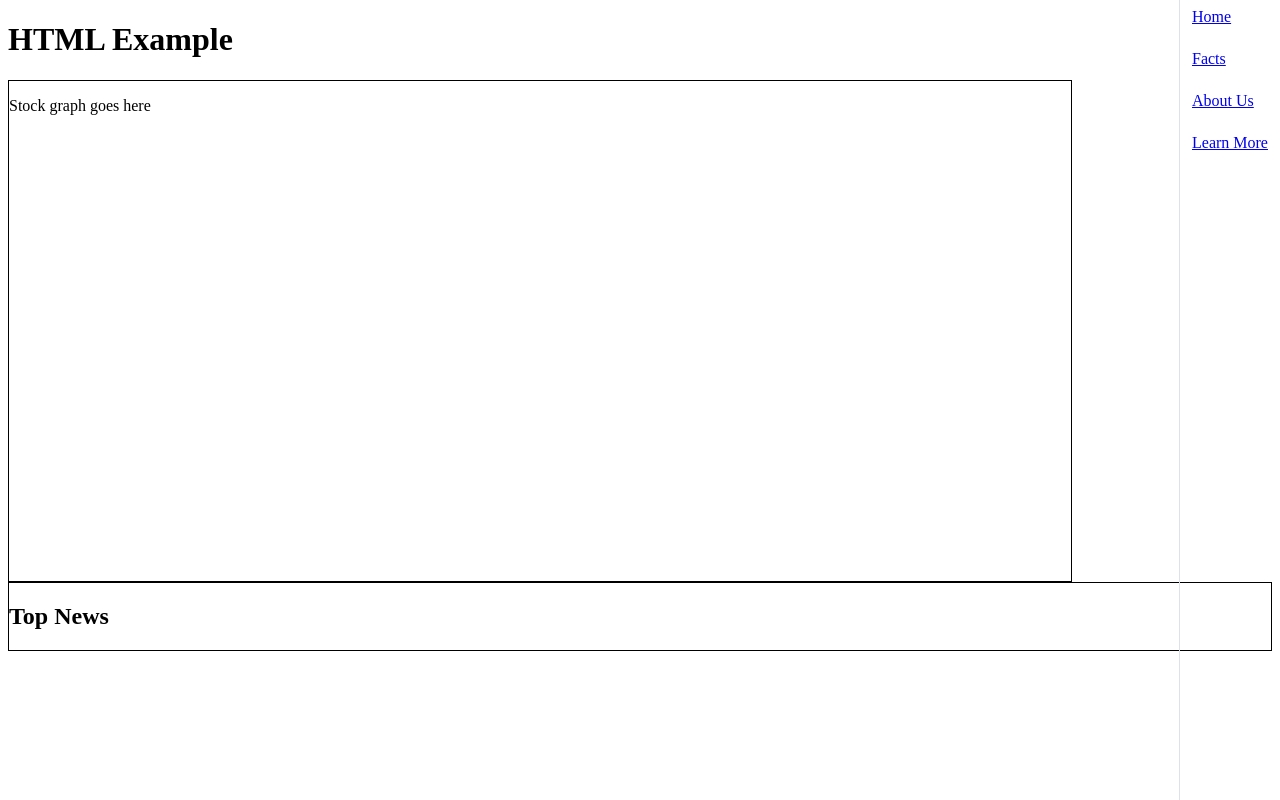
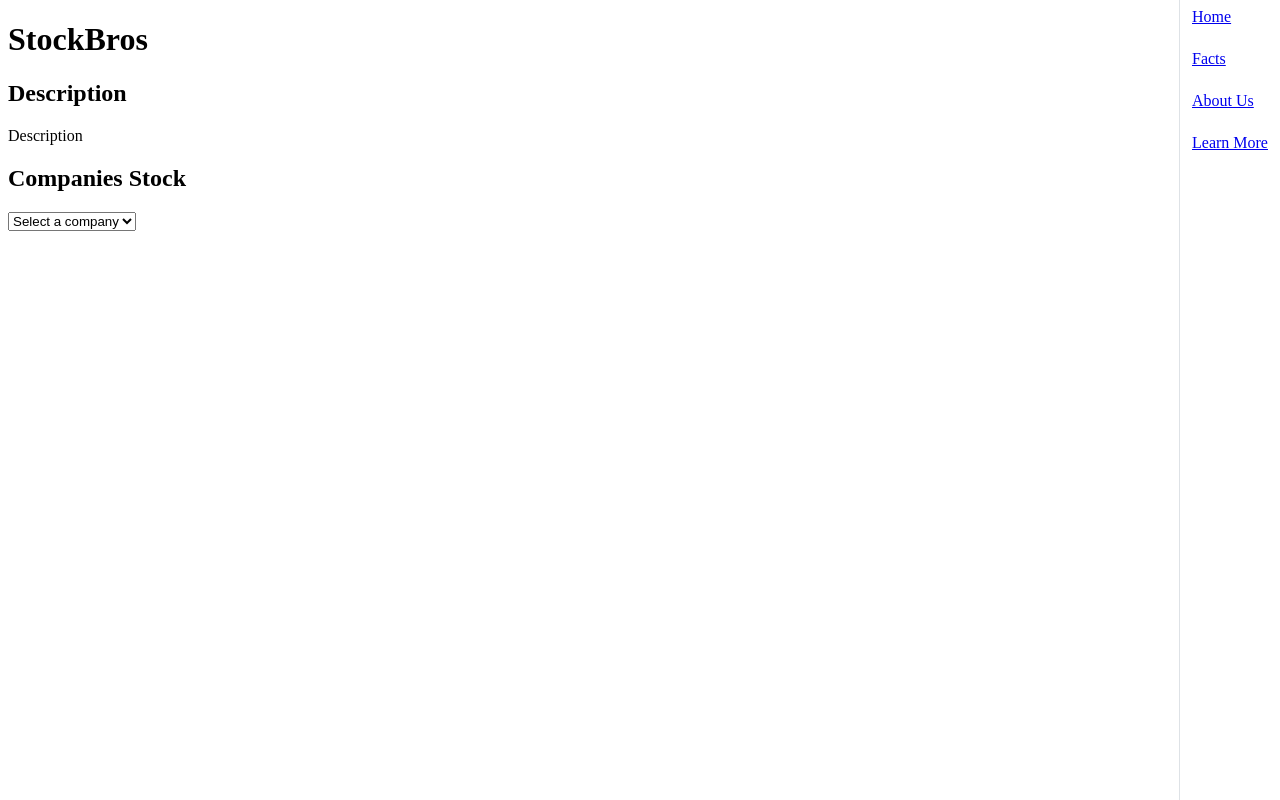
Before and after one commit to BYTE-Club-CCNY/StockBros, a React (Vite) app in the folder ByteProject/my-react-app/: page / in a window 1280 px wide. Built offline with nearby package versions, Linux system fonts and the light colour scheme.

Commit message:
Implemented the Framework for the localhost

```diff
--- /dev/null
+++ b/ByteProject/my-react-app/src/AmazonComponent.jsx
@@ -0,0 +1,30 @@
+import React from 'react';
+
+class AmazonComponent extends React.Component {
+    render() {
+      const { selectedCompany } = this.props;
+      return (
+        <div className="container-fluid">
+          <div className="row">
+
+            {/* Main content */}
+            <div className="col">
+              <h1>Amazon Stock Information</h1>
+              <div className="placeholder-graph mb-3 p-2">
+                {/* Placeholder for the stock graph */}
+                <p className="text-center">Amazon stock graph goes here</p>
+              </div>
+              <div className="p-2" style={{ border: '1px solid #000' }}>
+                {/* Placeholder for the top news section */}
+                <h2>Top News</h2>
+                {/* News items will be populated here */}
+              </div>
+            </div>
+
+          </div>
+        </div>
+      );
+    }
+  }
+
+  export default AmazonComponent;
--- a/ByteProject/my-react-app/src/App.jsx
+++ b/ByteProject/my-react-app/src/App.jsx
@@ -1,15 +1,53 @@
-import MainContent from './MainContent';
-import VerticalNav from './VerticalNav';
+import React from 'react';
+import Home from './Home';
+import VerticalNav from './VerticalNav'; // Importing VerticalNav component
+import AmazonComponent from './AmazonComponent';
+import NvidiaComponent from './NvidiaComponent';
+import MetaComponent from './MetaComponent';
+import NetflixComponent from './NetflixComponent';
+import AppleComponent from './AppleComponent';
 
-const App = () => {
-  return (
-    <div className="container-fluid">
-      <div className="row">
-        <MainContent />
-        <VerticalNav />
+class App extends React.Component {
+  constructor(props) {
+    super(props);
+    this.state = {
+      selectedCompany: null
+    };
+  }
+
+  handleCompanyChange = (company) => {
+    this.setState({ selectedCompany: company });
+  };
+
+  render() {
+    const { selectedCompany } = this.state;
+    return (
+      <div>
+        <VerticalNav /> {/* Rendering VerticalNav component */}
+        <Home />
+        <div>
+          <h2>Companies Stock</h2>
+          <select onChange={(e) => this.handleCompanyChange(e.target.value)}>
+            <option value="">Select a company</option>
+            <option value="Amazon">Amazon</option>
+            <option value="Nvidia">Nvidia</option>
+            <option value="Meta">Meta</option>
+            <option value="Netflix">Netflix</option>
+            <option value="Apple">Apple</option>
+          </select>
+          {selectedCompany && (
+            <>
+              {selectedCompany === 'Amazon' && <AmazonComponent />}
+              {selectedCompany === 'Nvidia' && <NvidiaComponent />}
+              {selectedCompany === 'Meta' && <MetaComponent />}
+              {selectedCompany === 'Netflix' && <NetflixComponent />}
+              {selectedCompany === 'Apple' && <AppleComponent />}
+            </>
+          )}
+        </div>
       </div>
-    </div>
-  );
-};
+    );
+  }
+}
 
 export default App;
--- /dev/null
+++ b/ByteProject/my-react-app/src/AppleComponent.jsx
@@ -0,0 +1,29 @@
+import React from 'react';
+
+class AppleComponent extends React.Component {
+    render() {
+      return (
+        <div className="container-fluid">
+          <div className="row">
+
+            {/* Main content */}
+            <div className="col">
+              <h1>Apple Stock Information</h1>
+              <div className="placeholder-graph mb-3 p-2">
+                {/* Placeholder for the stock graph */}
+                <p className="text-center">Apple stock graph goes here</p>
+              </div>
+              <div className="p-2" style={{ border: '1px solid #000' }}>
+                {/* Placeholder for the top news section */}
+                <h2>Top News</h2>
+                {/* News items will be populated here */}
+              </div>
+            </div>
+
+          </div>
+        </div>
+      );
+    }
+  }
+
+  export default AppleComponent;
--- /dev/null
+++ b/ByteProject/my-react-app/src/Home.jsx
@@ -0,0 +1,16 @@
+const Home = () => {
+    return (
+      <div>
+        <h1>StockBros</h1>
+        <div>
+          <h2>Description</h2>
+          <p>
+            {/* Description of the project goes here */}
+            Description
+          </p>
+        </div>
+      </div>
+    );
+  };
+
+  export default Home;
--- a/ByteProject/my-react-app/src/MainContent.jsx
+++ /dev/null
@@ -1,18 +0,0 @@
-import './index.css';
-
-const MainContent = () => {
-  return (
-    <div className="col">
-      <h1>HTML Example</h1>
-      <div className="placeholder-graph mb-3 p-2">
-        <p className="text-center">Stock graph goes here</p>
-      </div>
-      <div className="p-2" style={{ border: "1px solid #000" }}>
-        <h2>Top News</h2>
-        {/* News items will be populated here */}
-      </div>
-    </div>
-  );
-};
-
-export default MainContent;
--- /dev/null
+++ b/ByteProject/my-react-app/src/MetaComponent.jsx
@@ -0,0 +1,29 @@
+import React from 'react';
+
+class MetaComponent extends React.Component {
+    render() {
+      return (
+        <div className="container-fluid">
+          <div className="row">
+
+            {/* Main content */}
+            <div className="col">
+              <h1>Meta Stock Information</h1>
+              <div className="placeholder-graph mb-3 p-2">
+                {/* Placeholder for the stock graph */}
+                <p className="text-center">Meta stock graph goes here</p>
+              </div>
+              <div className="p-2" style={{ border: '1px solid #000' }}>
+                {/* Placeholder for the top news section */}
+                <h2>Top News</h2>
+                {/* News items will be populated here */}
+              </div>
+            </div>
+
+          </div>
+        </div>
+      );
+    }
+  }
+
+  export default MetaComponent;
--- /dev/null
+++ b/ByteProject/my-react-app/src/NetflixComponent.jsx
@@ -0,0 +1,29 @@
+import React from 'react';
+
+class NetflixComponent extends React.Component {
+    render() {
+      return (
+        <div className="container-fluid">
+          <div className="row">
+
+            {/* Main content */}
+            <div className="col">
+              <h1>Netflix Stock Information</h1>
+              <div className="placeholder-graph mb-3 p-2">
+                {/* Placeholder for the stock graph */}
+                <p className="text-center">Netflix stock graph goes here</p>
+              </div>
+              <div className="p-2" style={{ border: '1px solid #000' }}>
+                {/* Placeholder for the top news section */}
+                <h2>Top News</h2>
+                {/* News items will be populated here */}
+              </div>
+            </div>
+
+          </div>
+        </div>
+      );
+    }
+  }
+
+  export default NetflixComponent;
--- /dev/null
+++ b/ByteProject/my-react-app/src/NvidiaComponent.jsx
@@ -0,0 +1,29 @@
+import React from 'react';
+
+class NvidiaComponent extends React.Component {
+    render() {
+      return (
+        <div className="container-fluid">
+          <div className="row">
+
+            {/* Main content */}
+            <div className="col">
+              <h1>Nvidia Stock Information</h1>
+              <div className="placeholder-graph mb-3 p-2">
+                {/* Placeholder for the stock graph */}
+                <p className="text-center">Nvidia stock graph goes here</p>
+              </div>
+              <div className="p-2" style={{ border: '1px solid #000' }}>
+                {/* Placeholder for the top news section */}
+                <h2>Top News</h2>
+                {/* News items will be populated here */}
+              </div>
+            </div>
+
+          </div>
+        </div>
+      );
+    }
+  }
+
+  export default NvidiaComponent;
```
